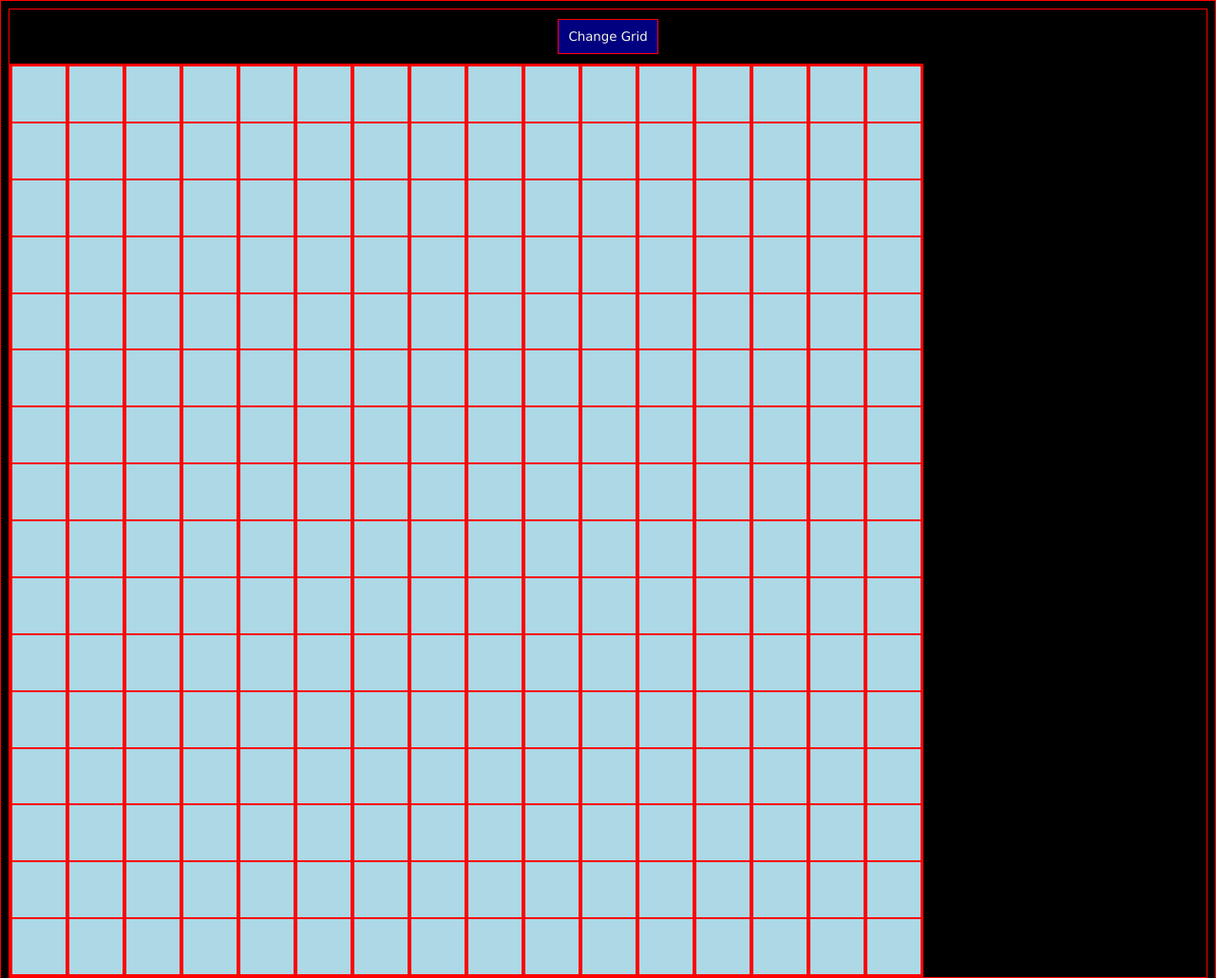
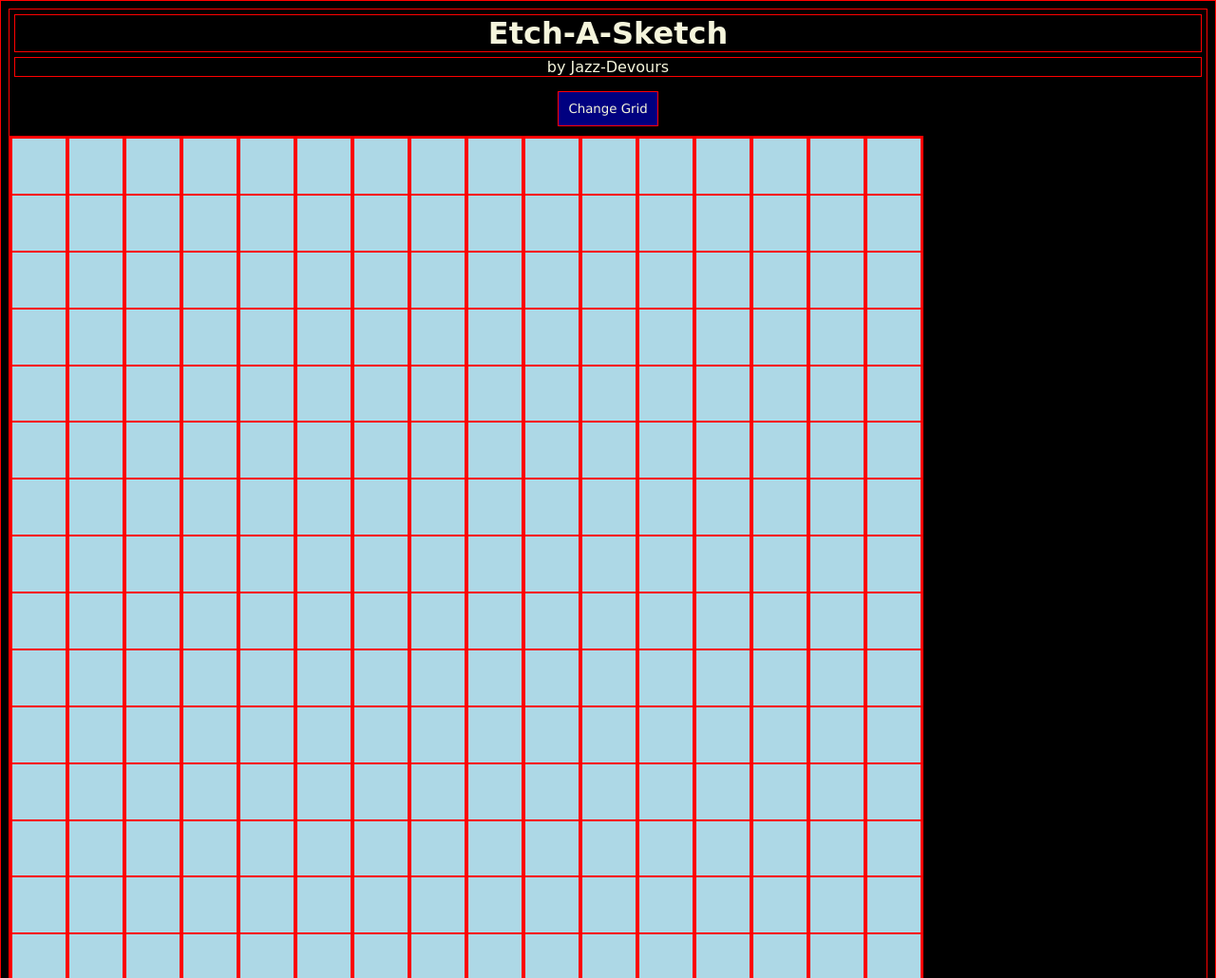
Before and after one commit to Jazz-Devours/Etch-A-Sketch, a plain HTML site: page index.html in a window 1280 px wide. Shown: the top 1030 px of the page at 95% size. Drawn offline with Linux system fonts and the light colour scheme.

Commit message:
add Header/title and text

```diff
--- a/index.html
+++ b/index.html
@@ -5,9 +5,11 @@
   <meta http-equiv="X-UA-Compatible" content="IE=edge">
   <meta name="viewport" content="width=device-width, initial-scale=1.0">
   <link rel="stylesheet" href="style.css"/>
-  <title>Document</title>
+  <title>Etch-A-Sketch</title>
 </head>
 <body>
+  <h1>Etch-A-Sketch</h1>
+  <p>by Jazz-Devours</p>
   <button class="btn">Change Grid</button>
   <div id="container"></div>
 
--- a/style.css
+++ b/style.css
@@ -4,6 +4,12 @@
   border-color: red;
   text-align: center;
   border-width: 0.1px;
+}
+
+p, h1 {
+  margin: 5px;
+  color: beige;
+  font-family: cursive;
 }
 
 #container {
```
